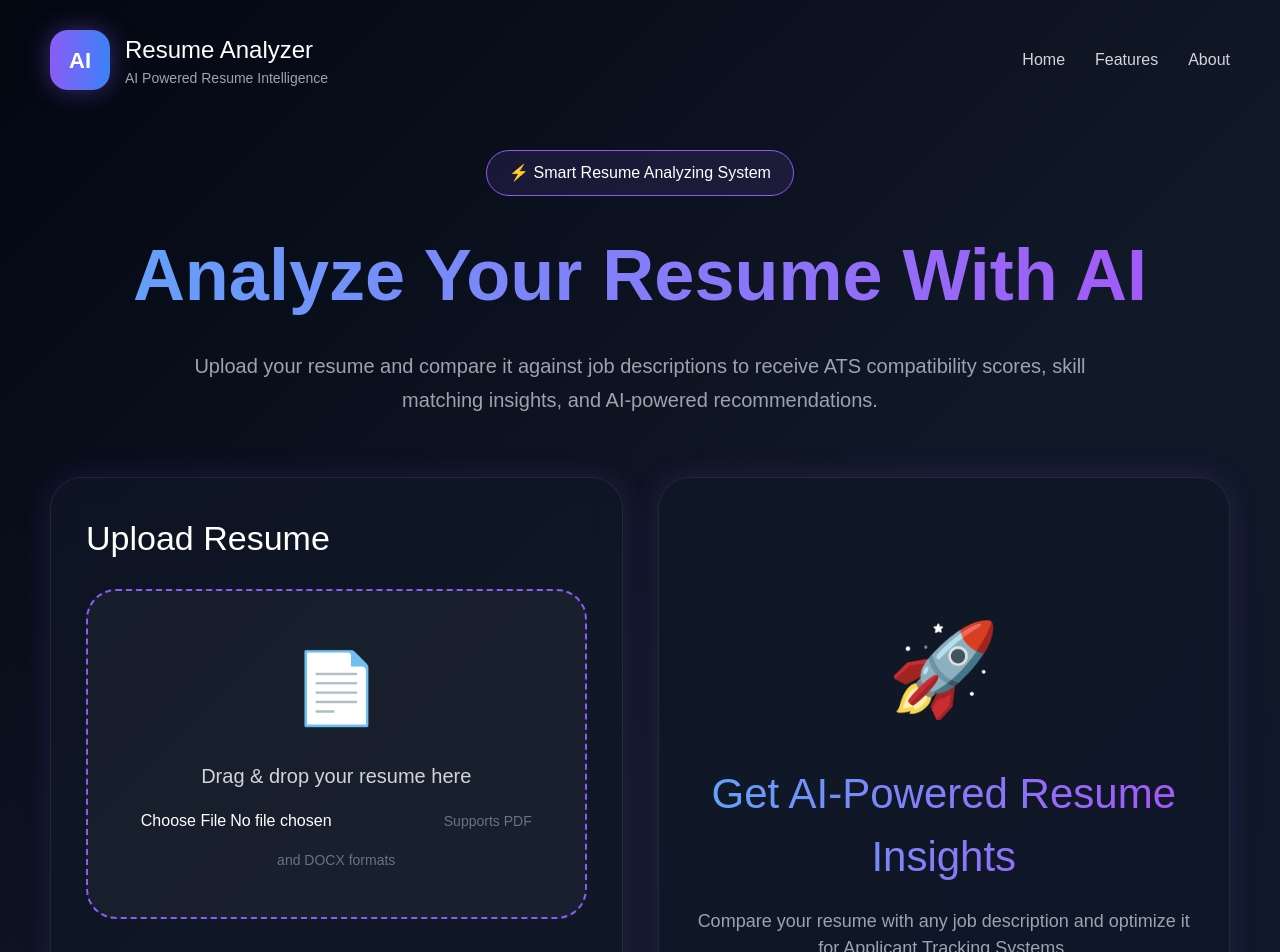
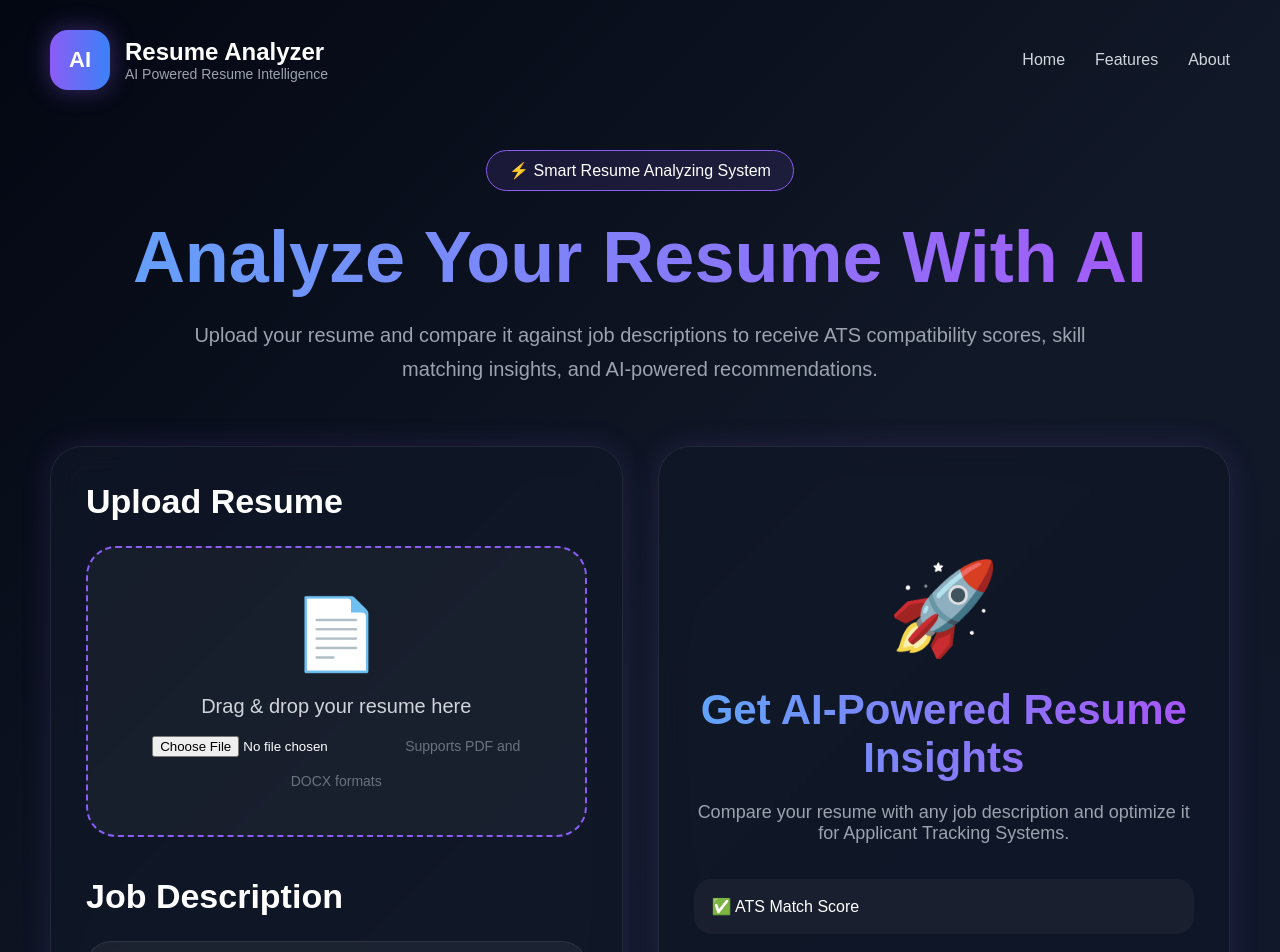
Before and after one commit to mahawarritik3-byte/Resume_analyzer, a React (Vite) app in the folder frontend/: page / in a window 1280 px wide. Shown: the top 952 px of the page. Built offline with nearby package versions, Linux system fonts and the light colour scheme.

Commit message:
Update index.css

```diff
--- a/frontend/src/index.css
+++ b/frontend/src/index.css
@@ -1,88 +1,10 @@
-@import "tailwindcss";
+* {
+  margin: 0;
+  padding: 0;
+  box-sizing: border-box;
+}
 
 body {
-  margin: 0;
-  padding: 0;
-  background: #050816;
-  font-family: Arial, Helvetica, sans-serif;
+  font-family: Arial, sans-serif;
+  background: #0f172a;
 }
-
-/* Scrollbar */
-
-::-webkit-scrollbar {
-  width: 8px;
-}
-
-::-webkit-scrollbar-track {
-  background: #0B1120;
-}
-
-::-webkit-scrollbar-thumb {
-  background: linear-gradient(to bottom, #7c3aed, #2563eb);
-  border-radius: 20px;
-}
-
-/* Glow Effects */
-
-.glow-purple {
-  box-shadow:
-    0 0 10px rgba(168, 85, 247, 0.6),
-    0 0 20px rgba(168, 85, 247, 0.4),
-    0 0 40px rgba(168, 85, 247, 0.3);
-}
-
-.glow-blue {
-  box-shadow:
-    0 0 10px rgba(59, 130, 246, 0.6),
-    0 0 20px rgba(59, 130, 246, 0.4),
-    0 0 40px rgba(59, 130, 246, 0.3);
-}
-
-/* Gradient Text */
-
-.gradient-text {
-  background: linear-gradient(to right, #60a5fa, #a855f7);
-  -webkit-background-clip: text;
-  -webkit-text-fill-color: transparent;
-}
-
-/* Fancy Button */
-
-.analyze-btn {
-  background: linear-gradient(to right, #3b82f6, #9333ea);
-  transition: all 0.3s ease;
-}
-
-.analyze-btn:hover {
-  transform: scale(1.03);
-  box-shadow:
-    0 0 15px rgba(147, 51, 234, 0.7),
-    0 0 30px rgba(59, 130, 246, 0.5);
-}
-
-/* Card Glow */
-
-.glass-card {
-  background: rgba(11, 17, 32, 0.85);
-  border: 1px solid rgba(255,255,255,0.08);
-  backdrop-filter: blur(12px);
-}
-
-/* Smooth Animation */
-
-.fade-in {
-  animation: fadeIn 0.5s ease-in-out;
-}
-
-@keyframes fadeIn {
-
-  from {
-    opacity: 0;
-    transform: translateY(10px);
-  }
-
-  to {
-    opacity: 1;
-    transform: translateY(0);
-  }
-}
```
